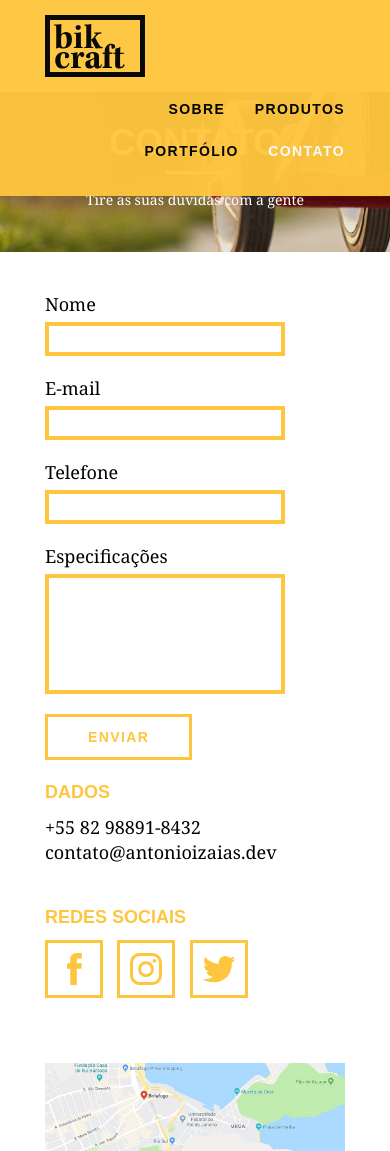
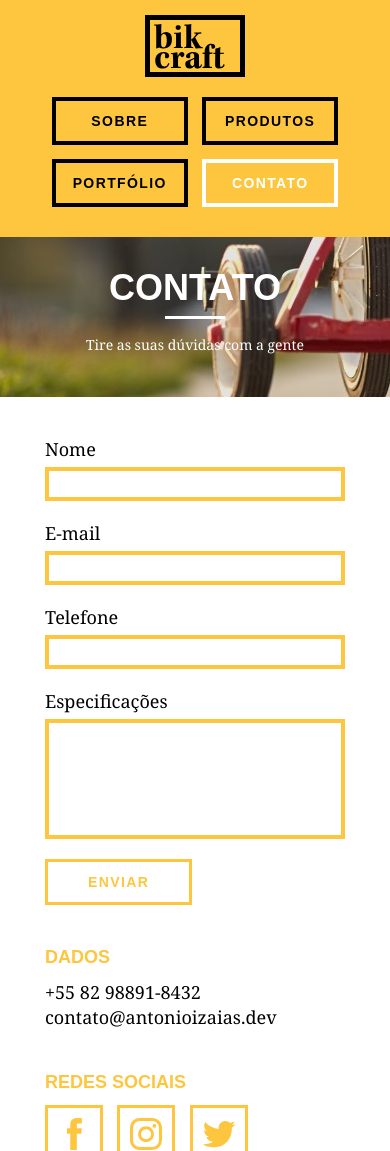
Before and after one commit to antonioizaias/origamid-bikcraft, a PHP site: page /contact.html in a window 390 px wide. Shown: the top 1151 px of the page. Run offline with PHP 8.4, Linux system fonts and the light colour scheme.

Commit message:
Responsividade da página de contato

```diff
--- a/assets/css/contact.css
+++ b/assets/css/contact.css
@@ -4,7 +4,7 @@
     background-size: cover;
 }
 
-/* Orçamento */
+/* Contato */
 
 .contato {
     padding: 40px 0;
--- a/assets/css/responsive.css
+++ b/assets/css/responsive.css
@@ -191,8 +191,13 @@
     }
 
     /* Página de portfólio */
-
     .portfolio-sessao-propria {
         padding-bottom: 20px;
     }
+
+    /* Página de contato */
+    .contato-form {
+        padding-right: 0px;
+        margin-bottom: 40px;
+    }
 }
--- a/contact.html
+++ b/contact.html
@@ -9,6 +9,7 @@
         <link rel="stylesheet" href="assets/css/grid.css">
         <link rel="stylesheet" href="assets/css/style.css">
         <link rel="stylesheet" href="assets/css/contact.css">
+        <link rel="stylesheet" href="assets/css/responsive.css">
         <title>Bikcraft – Contato</title>
     </head>
     <body>
```
